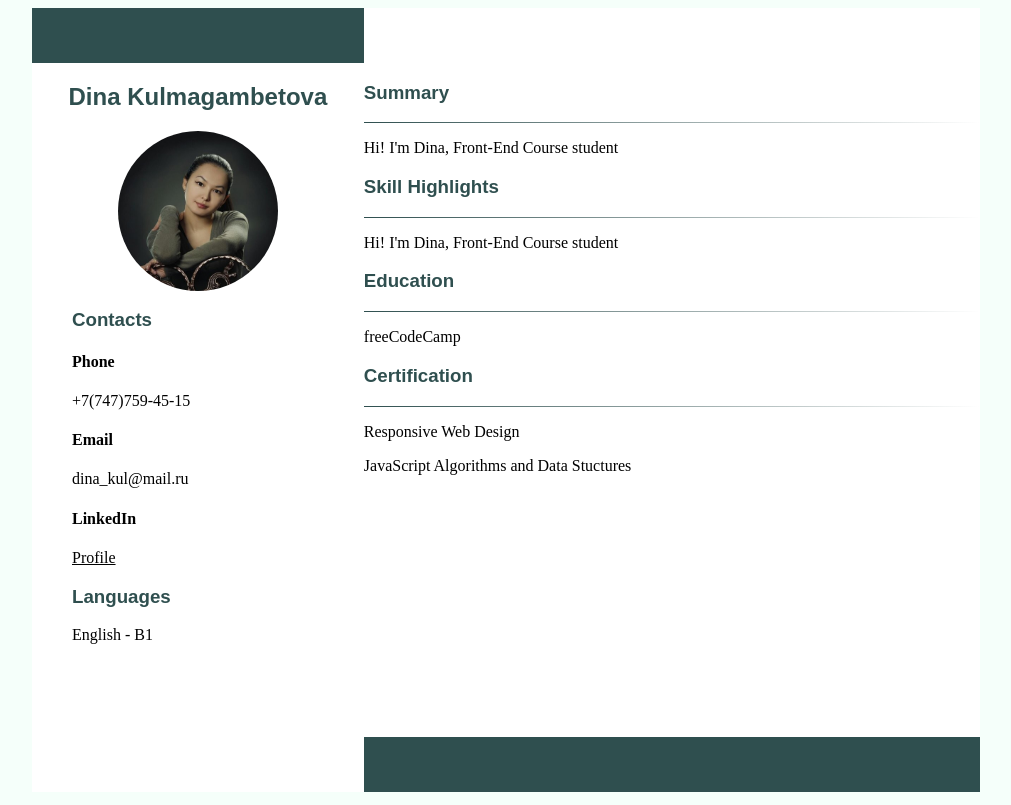
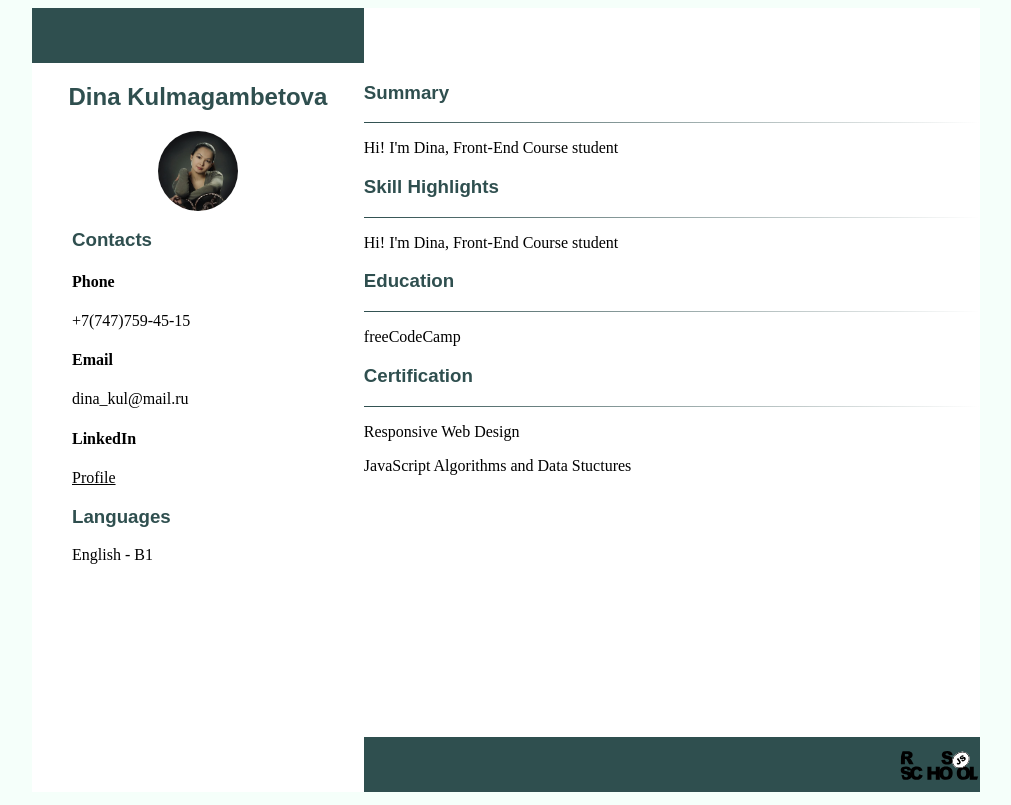
Before and after one commit to dinywka/rsschool-cv, a plain HTML site: page index.html in a window 1280 px wide. Shown: the whole page, without its empty margins (134-1145 px from the left). Drawn offline with Linux system fonts and the light colour scheme; files whose address does not match are found by name.

Commit message:
feat: rsschool link add

```diff
--- a/index.html
+++ b/index.html
@@ -48,7 +48,9 @@
         </div>
         </div>
         <footer>
-            <div class="in-footer"></div>
+            <div class="in-footer">
+            </div>
+            <a href="https://rs.school"><img src="/Users/dina/Desktop/IT/rsschool-cv/images/rs_school_js.svg" alt='rsschool-logo'></a>
         </footer>
     </div>
 
--- a/style.css
+++ b/style.css
@@ -40,7 +40,9 @@ img {
 }
 
 footer {
-	position: absolute;
+  display: flex;
+  align-items: center;
+  justify-content: space-between;
     background-color: #2F4F4F;
 	left: 0;
 	bottom: 0;
@@ -87,3 +89,11 @@ ul {
     border: 0;
     height: 1px;
  }
+
+ img {
+     position: relative;
+     display: inline-flex;
+     text-align: end;
+     width: 5em;
+     height: 5em;
+ }
```
Also changed, not shown: images/rs_school_js.svg (added).
